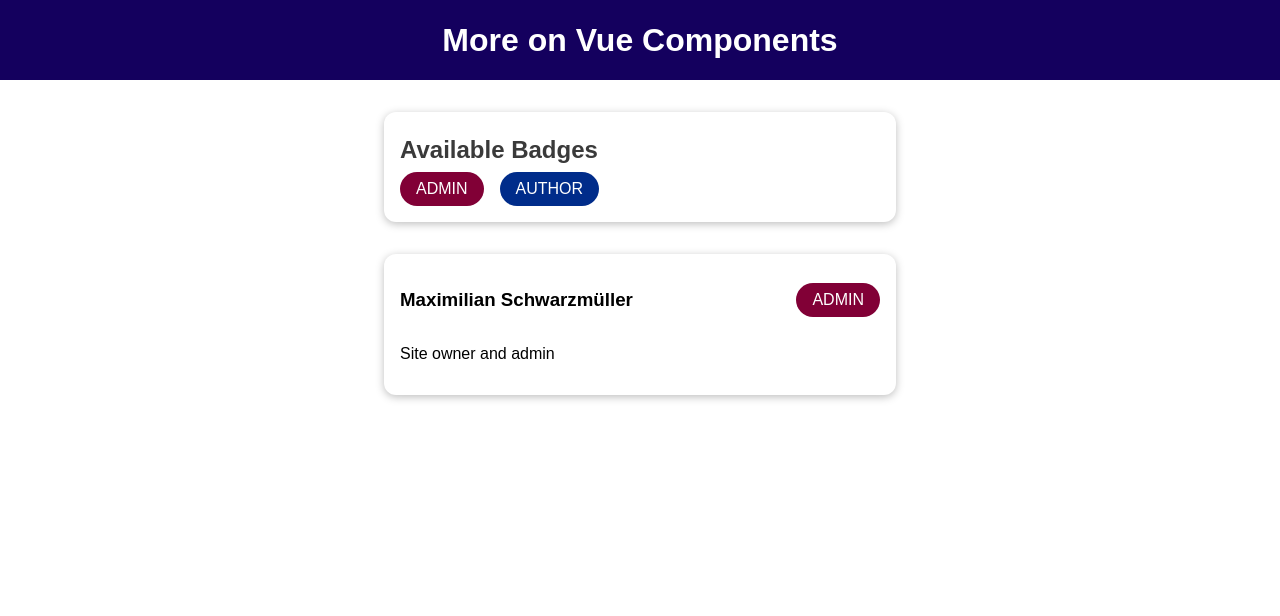
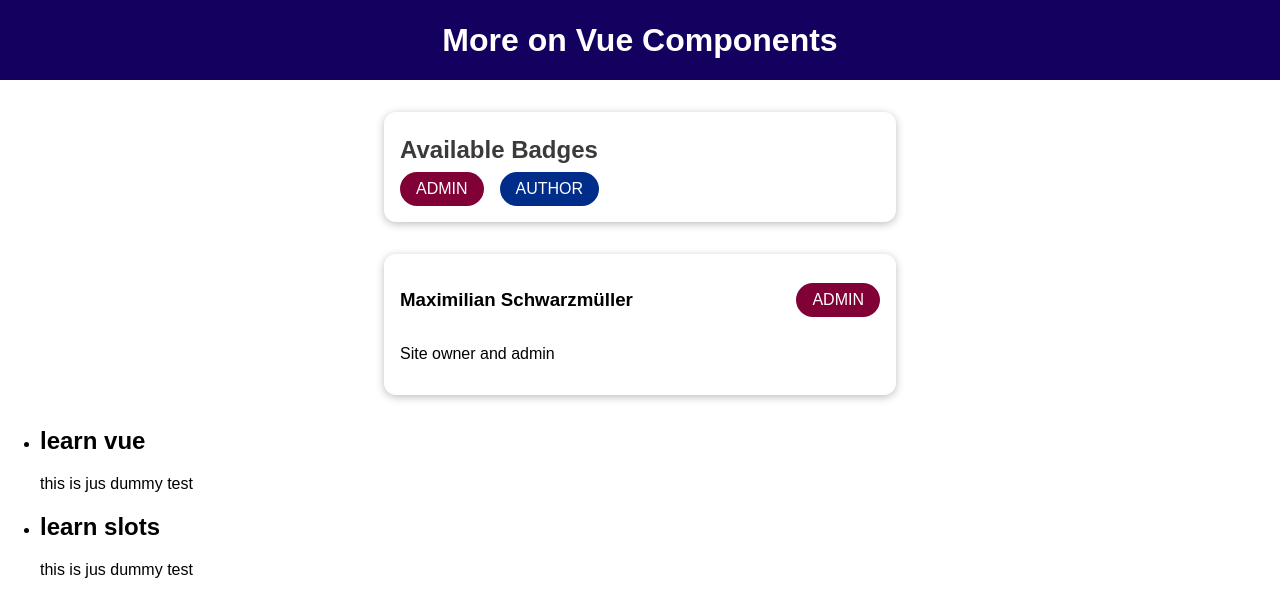
Before and after one commit to devAbhimanyu/intro-to-vue3, a Vue app: page / in a window 1280 px wide. Shown: the top 616 px of the page. Built offline with nearby package versions, Linux system fonts and the light colour scheme.

Commit message:
feat: 🎸 slots and scoped slots

```diff
--- a/src/App.vue
+++ b/src/App.vue
@@ -7,6 +7,12 @@
       :info-text="activeUser.description"
       :role="activeUser.role"
     />
+    <course-goals #default="slotProps">
+      <!-- <template #default="slotProps"> -->
+      <h2>{{ slotProps.item }}</h2>
+      <p>{{ slotProps.test }}</p>
+      <!-- </template> -->
+    </course-goals>
   </div>
 </template>
 
@@ -14,7 +20,7 @@
 import Header from "./components/TheHeader.vue";
 import UserInfo from "./components/UserInfo.vue";
 import BadgeList from "./components/BadgeList.vue";
-
+import CourseGoals from "./components/CourseGoals.vue";
 export default {
   /**
    * local component reg
@@ -23,6 +29,7 @@ export default {
     Header,
     UserInfo,
     BadgeList,
+    CourseGoals,
   },
   data() {
     return {
--- a/src/components/BadgeList.vue
+++ b/src/components/BadgeList.vue
@@ -1,6 +1,9 @@
 <template>
   <base-card>
+    <template #header>
       <h2>Available Badges</h2>
+    </template>
+    <template #default>
       <ul>
         <li>
           <base-badge type="admin" caption="ADMIN"></base-badge>
@@ -9,6 +12,7 @@
           <base-badge type="author" caption="AUTHOR"></base-badge>
         </li>
       </ul>
+    </template>
   </base-card>
 </template>
 
--- a/src/components/BaseCard.vue
+++ b/src/components/BaseCard.vue
@@ -1,6 +1,12 @@
 <template>
   <section>
     <!-- slots act as children prop in React -->
+    <header v-if="$slots.header">
+      <slot name="header">
+        <h2>Fallback Element</h2>
+      </slot>
+    </header>
+    <!-- default slot -->
     <slot></slot>
   </section>
 </template>
@@ -17,4 +23,9 @@ section {
   box-shadow: 0 2px 8px rgba(0, 0, 0, 0.26);
   padding: 1rem;
 }
+header {
+  display: flex;
+  justify-content: space-between;
+  align-items: center;
+}
 </style>
--- /dev/null
+++ b/src/components/CourseGoals.vue
@@ -0,0 +1,18 @@
+<template>
+  <ul>
+    <li v-for="g in goals" :key="g">
+      <!-- this is a slot -->
+      <slot :item="g" :test="'this is jus dummy test'"> </slot>
+    </li>
+  </ul>
+</template>
+
+<script>
+export default {
+  data() {
+    return {
+      goals: ["learn vue", "learn slots"],
+    };
+  },
+};
+</script>
--- a/src/components/UserInfo.vue
+++ b/src/components/UserInfo.vue
@@ -1,10 +1,12 @@
 <template>
   <base-card>
-    <div>
+    <template v-slot:header>
       <h3>{{ fullName }}</h3>
       <base-badge :type="role" :caption="role.toUpperCase()"></base-badge>
-    </div>
-    <p>{{ infoText }}</p>
+    </template>
+    <template v-slot:default>
+      <p>{{ infoText }}</p>
+    </template>
   </base-card>
 </template>
 
@@ -14,10 +16,4 @@ export default {
 };
 </script>
 
-<style scoped>
-section div {
-  display: flex;
-  justify-content: space-between;
-  align-items: center;
-}
-</style>
+<style scoped></style>
```
Lines whose indentation alone changed are shown as unchanged.
